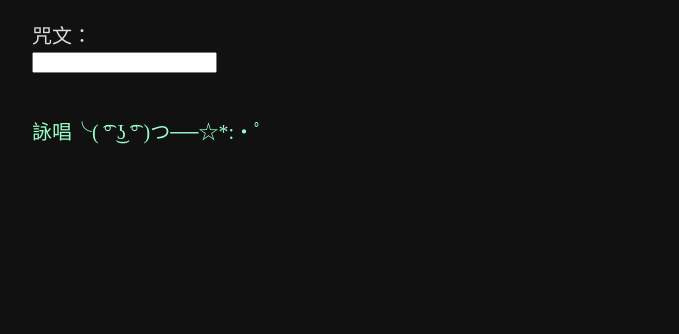
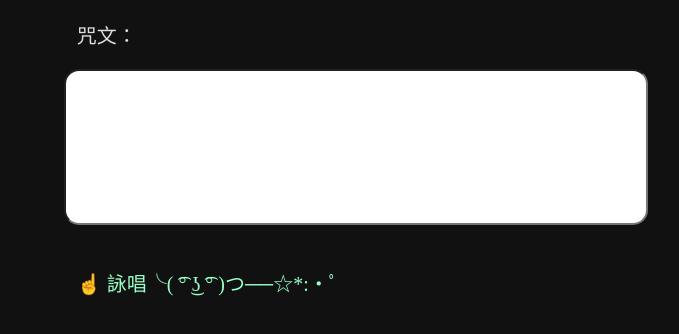
Before and after one commit to renhaohsu/letsSpeechChi, a plain HTML site: page index.html in a window 1280 px wide. Shown: the whole page, without its empty margins (288-967 px from the left). Drawn offline with Linux system fonts and the light colour scheme.

Commit message:
added some styles
set it center

```diff
--- a/index.html
+++ b/index.html
@@ -6,7 +6,9 @@
 	<meta name="viewport" content="width=device-width, initial-scale=1, minimum-scale=1, maximum-scale=1">
  	<style>
 		body {background-color:#111; width: 50%; margin: auto;padding: 0;}
-		p {color: #ddd; font-family: '微軟正黑體'; font-size: 20px;}
+		p {
+			color: #ddd; font-family: '微軟正黑體'; font-size: 20px;
+		}
 		html {width: 100%; margin: 0;padding: 0; overflow-x: hidden;}
 
 		@media screen and (max-width: 800px) {
@@ -19,6 +21,16 @@
 		a:active {
 			color: rgb(117, 186, 255)
 		}
+		input {
+			height: 150px;
+			width: 90%;
+			margin-left: 5%;
+			border-radius: 15px;
+		}
+
+		.leftSpace {
+			margin-left: 7%;
+		}
 	</style>
 	<link rel="stylesheet" href="css/index.css">
 
@@ -26,14 +38,14 @@
 <body>
 
 	<p>
-		咒文：
- 	<br>
+		<span class="leftSpace"> 咒文：</span>
+	<br>
+	</p>
 	<input type="text" name="text">
-	</p>
 
 	<p>
 	<br>
-	<a href="#" class="say">詠唱╰( ͡° ͜ʖ ͡° )つ──☆*:・ﾟ</a>
+	<a href="#" class="say leftSpace">☝ 詠唱╰( ͡° ͜ʖ ͡° )つ──☆*:・ﾟ</a>
 	<audio src="" class="speech" hidden></audio>
 
 	</p>
```
